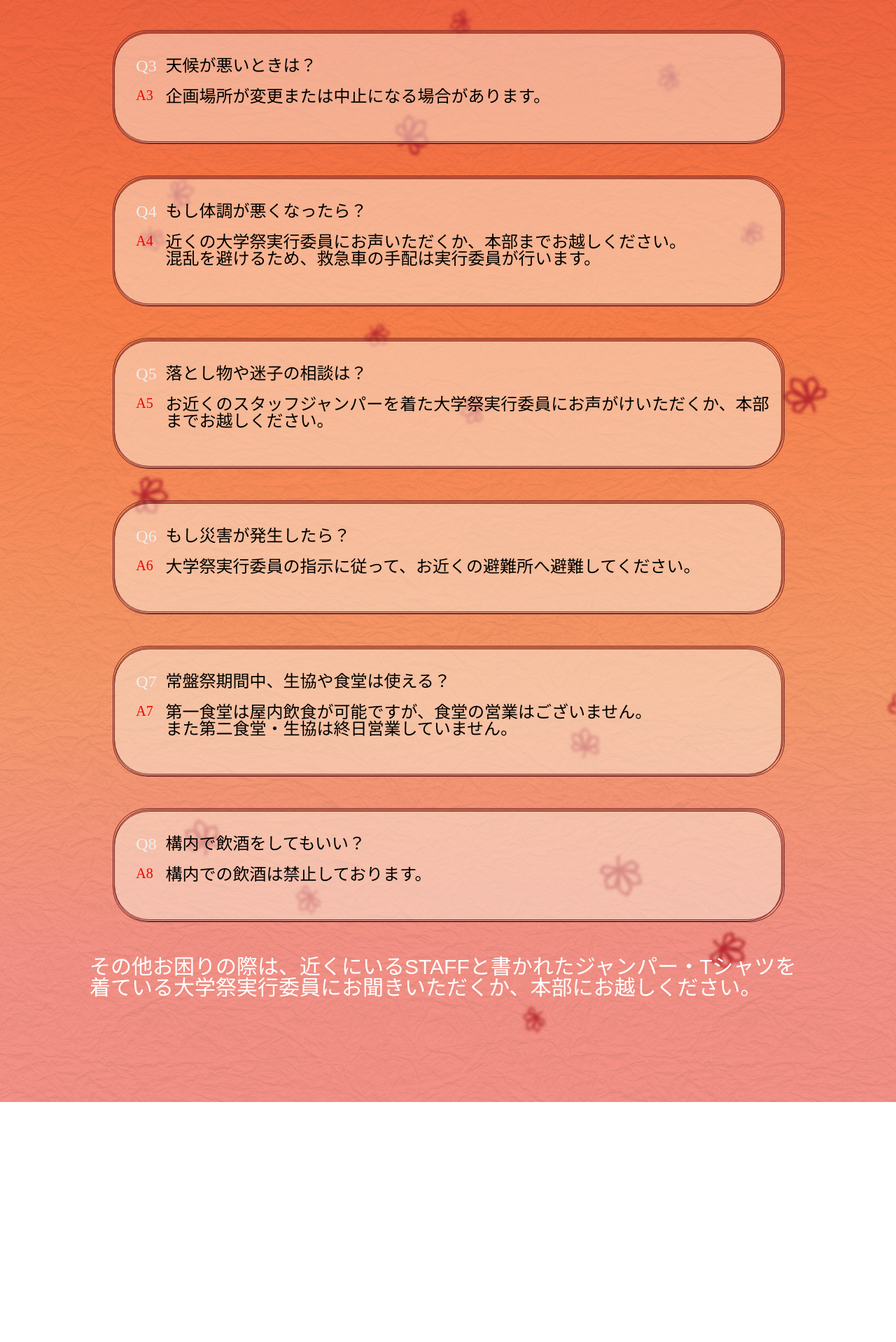
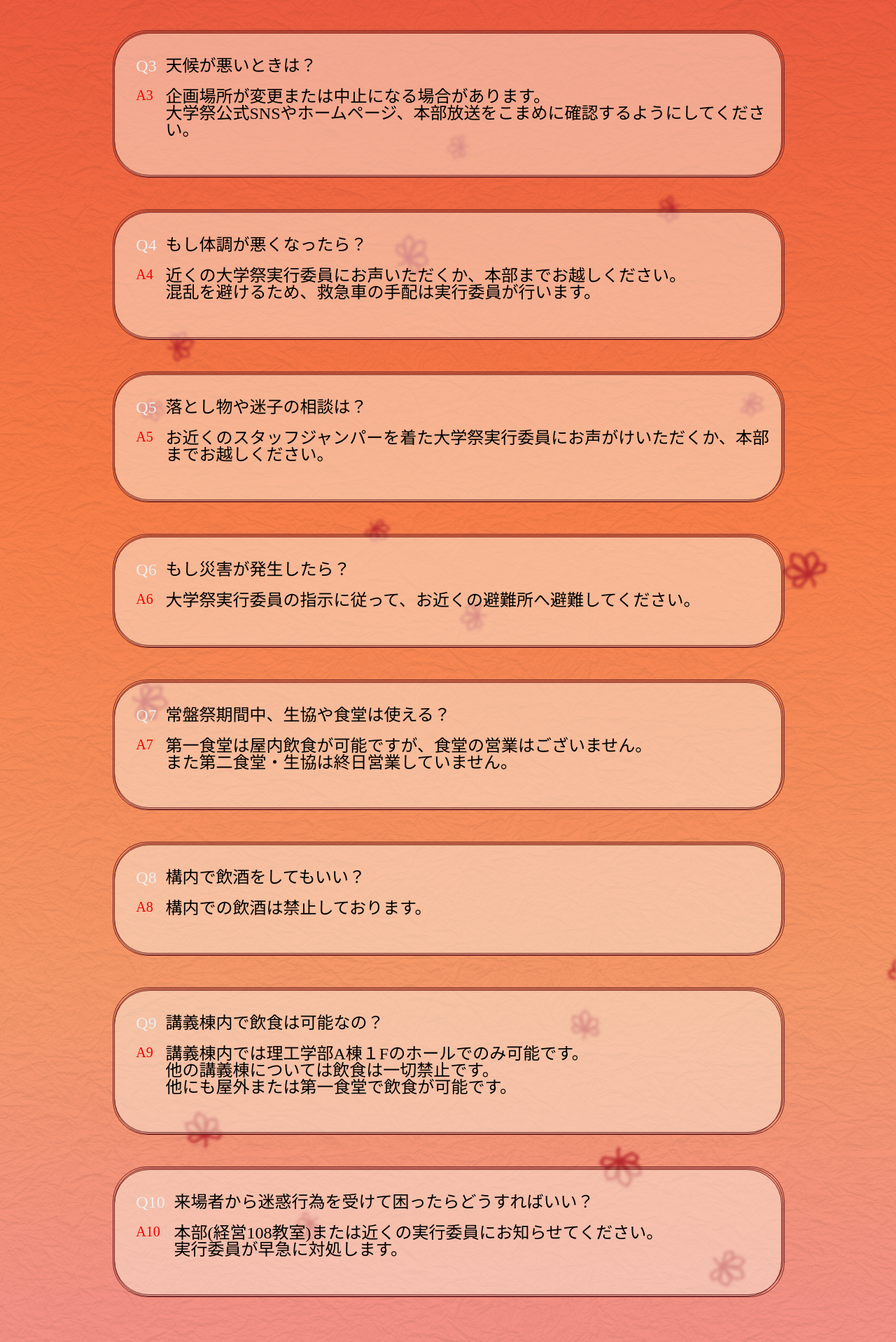
Before and after one commit to ynufes-tech/ynufes-tokiwa25, a Nuxt app: page /faq in a window 1280 px wide. Shown: the part 762-2680 px from the top of the page at 70% size. Before the commit the page ends 2337 px from the top, so only its background shows below. Built offline with nearby package versions, Linux system fonts and the light colour scheme; no server answers; a web font is replaced by a local one.

Commit message:
Q10まで追加、誤字修正

```diff
--- a/pages/faq/index.vue
+++ b/pages/faq/index.vue
@@ -20,7 +20,7 @@ useHead({
               <p>A1</p>
             </div>
             <div class="content">
-              <p>大学への生き方は？</p>
+              <p>大学への行き方は？</p>
               <p>
                 電車やバスで来場いただけます。<br />
                 詳しくは、<NuxtLink to="/access" class="linkto">こちら</NuxtLink
@@ -57,11 +57,14 @@ useHead({
             </div>
             <div class="content">
               <p>天候が悪いときは？</p>
-              <p>企画場所が変更または中止になる場合があります。</p>
+              <p>企画場所が変更または中止になる場合があります。<br/>
+                大学祭公式SNSやホームページ、本部放送をこまめに確認するようにしてください。
+              </p>
             </div>
           </div>
         </ContentBox>
       </div>
+
       <div class="box">
         <ContentBox class="contentbox">
           <div class="category">
@@ -79,6 +82,7 @@ useHead({
           </div>
         </ContentBox>
       </div>
+
       <div class="box">
         <ContentBox class="contentbox">
           <div class="category">
@@ -95,6 +99,7 @@ useHead({
           </div>
         </ContentBox>
       </div>
+
       <div class="box">
         <ContentBox class="contentbox">
           <div class="category">
@@ -111,6 +116,7 @@ useHead({
           </div>
         </ContentBox>
       </div>
+
       <div class="box">
         <ContentBox class="contentbox">
           <div class="category">
@@ -128,6 +134,7 @@ useHead({
           </div>
         </ContentBox>
       </div>
+
       <div class="box">
         <ContentBox class="contentbox">
           <div class="category">
@@ -142,14 +149,50 @@ useHead({
           </div>
         </ContentBox>
       </div>
+
+      <div class="box">
+      <ContentBox class="contentbox">
+        <div class="category">
+          <div class="qa">
+            <p>Q9</p>
+            <p>A9</p>
+          </div>
+          <div class="content">
+            <p>講義棟内で飲食は可能なの？</p>
+            <p>講義棟内では理工学部A棟１Fのホールでのみ可能です。<br/>
+              他の講義棟については飲食は一切禁止です。<br/>
+              他にも屋外または第一食堂で飲食が可能です。
+            </p>
+            </div>
+          </div>
+      </ContentBox>
+      </div>
+
+     <div class="box">
+    <ContentBox class="contentbox">
+      <div class="category">
+        <div class="qa">
+          <p>Q10</p>
+          <p>A10</p>
+        </div>
+        <div class="content">
+          <p>来場者から迷惑行為を受けて困ったらどうすればいい？</p>
+          <p>本部(経営108教室)または近くの実行委員にお知らせてください。<br/>
+            実行委員が早急に対処します。
+          </p>
+        </div>
+      </div>
+    </ContentBox>
+</div>
       <div class="other-thing">
         <p>
           その他お困りの際は、近くにいるSTAFFと書かれたジャンパー・Tシャツを着ている大学祭実行委員にお聞きいただくか、本部にお越しください。
         </p>
       </div>
-    </div>
+  </div>
   </div>
 </template>
+
 
 <style lang="scss" scoped>
 @use "@/assets/scss/_breakpoint.scss" as *;
@@ -200,8 +243,9 @@ p {
   color: white;
   font-size: 30px;
   padding: 0 10vw;
+  margin-top: 10vh;
   @include md {
-    font-size: 17px;
+    font-size: 20px;
   }
 }
 .linkto {
```
